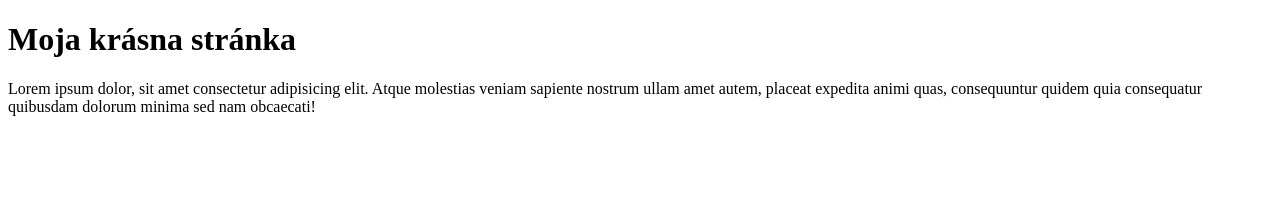
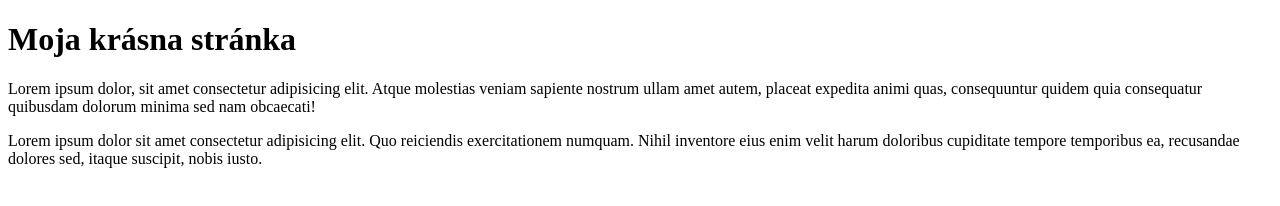
Before and after one commit to Kachna2233/mojprojekt, a plain HTML site: page index.html in a window 1280 px wide. Drawn offline with Linux system fonts and the light colour scheme.

Commit message:
Update index.html

```diff
--- a/index.html
+++ b/index.html
@@ -11,5 +11,8 @@
     <p>
         Lorem ipsum dolor, sit amet consectetur adipisicing elit. Atque molestias veniam sapiente nostrum ullam amet autem, placeat expedita animi quas, consequuntur quidem quia consequatur quibusdam dolorum minima sed nam obcaecati!
     </p>
+    <p>
+     Lorem ipsum dolor sit amet consectetur adipisicing elit. Quo reiciendis exercitationem numquam. Nihil inventore eius enim velit harum doloribus cupiditate tempore temporibus ea, recusandae dolores sed, itaque suscipit, nobis iusto.
+    </p>
 </body>
 </html>
```
